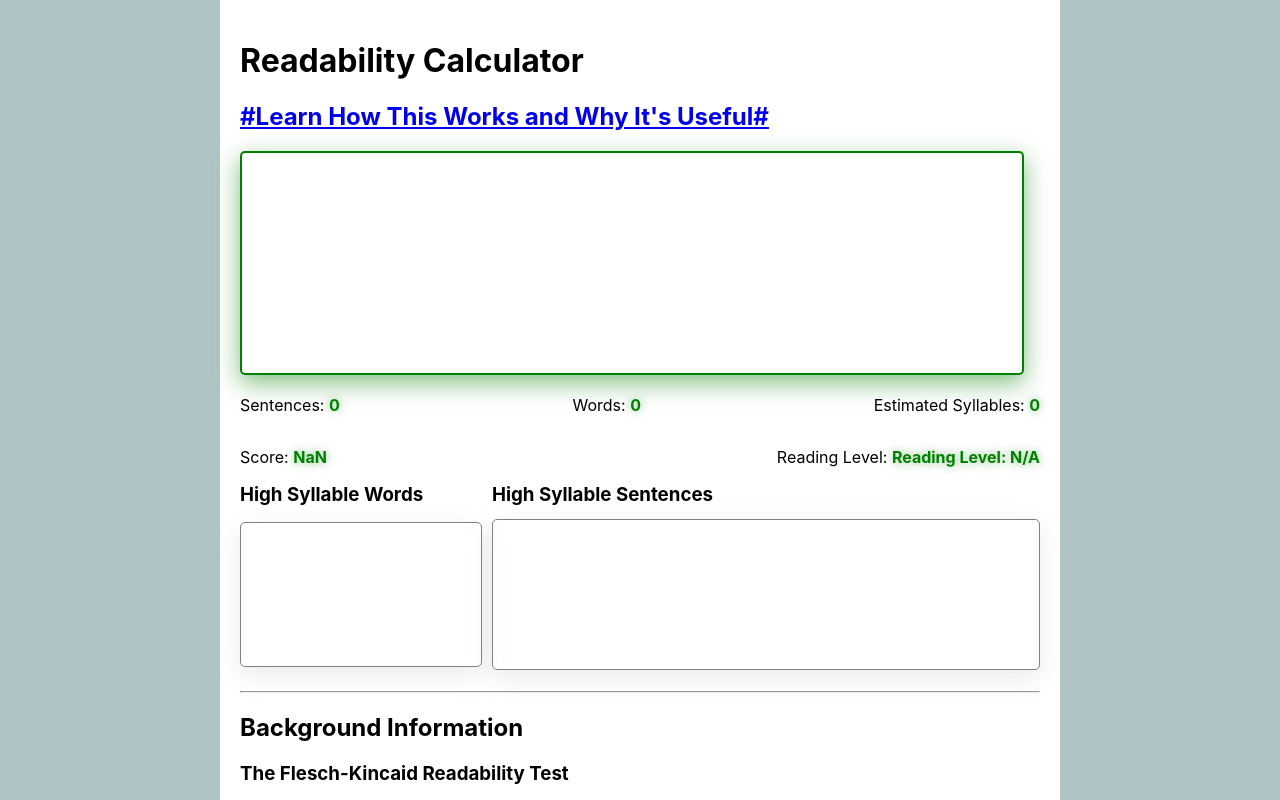
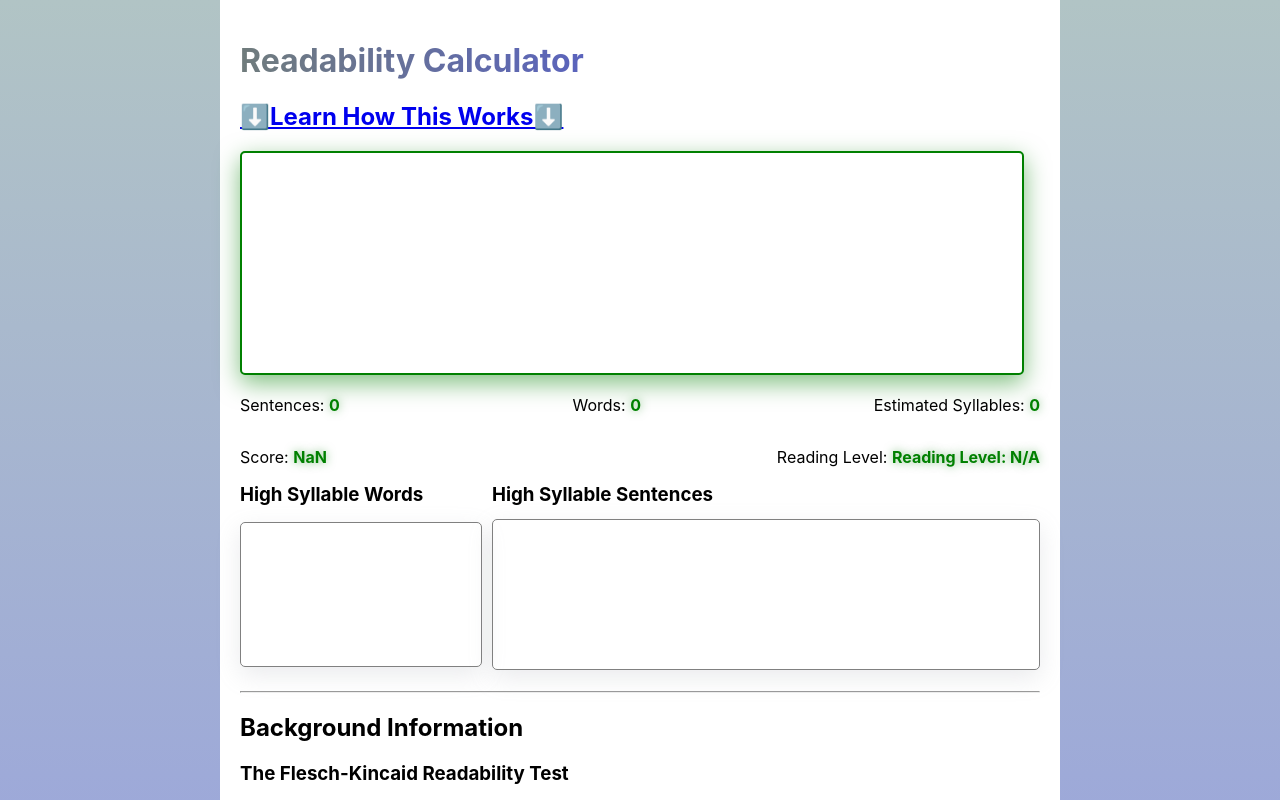
Before and after one commit to rjames187/readability-checker, a React (Create React App) app: page / in a window 1280 px wide. Shown: the top 800 px of the page. Built offline with nearby package versions, Linux system fonts and the light colour scheme.

Commit message:
minor styling

```diff
--- a/src/App.css
+++ b/src/App.css
@@ -17,6 +17,7 @@ body {
 
 .App {
   background-color: rgb(177, 196, 197);
+  background: linear-gradient(rgb(177, 196, 197), #9198e5);
   height: 100%;
   width: 100%;
   display: flex;
@@ -30,6 +31,16 @@ body {
   max-width: 800px;
   height: 100%;
   padding: 20px;
+}
+
+h1 {
+  background-image: linear-gradient(0.25turn, rgb(112, 124, 124), #5a63be);
+  background-clip: text;
+  -webkit-background-clip: text;
+  -webkit-text-fill-color: transparent;
+  -moz-background-clip: text;
+  -moz-text-fill-color: transparent;
+  width: 350px;
 }
 
 textarea {
--- a/src/components/Header.js
+++ b/src/components/Header.js
@@ -6,7 +6,7 @@ function Header() {
       <header>
           <h1>Readability Calculator</h1>
       </header>
-      <h2><a href="#background">#Learn How This Works and Why It's Useful#</a></h2>
+      <h2><a href="#background">⬇️Learn How This Works⬇️</a></h2>
     </>
   );
 }
```
